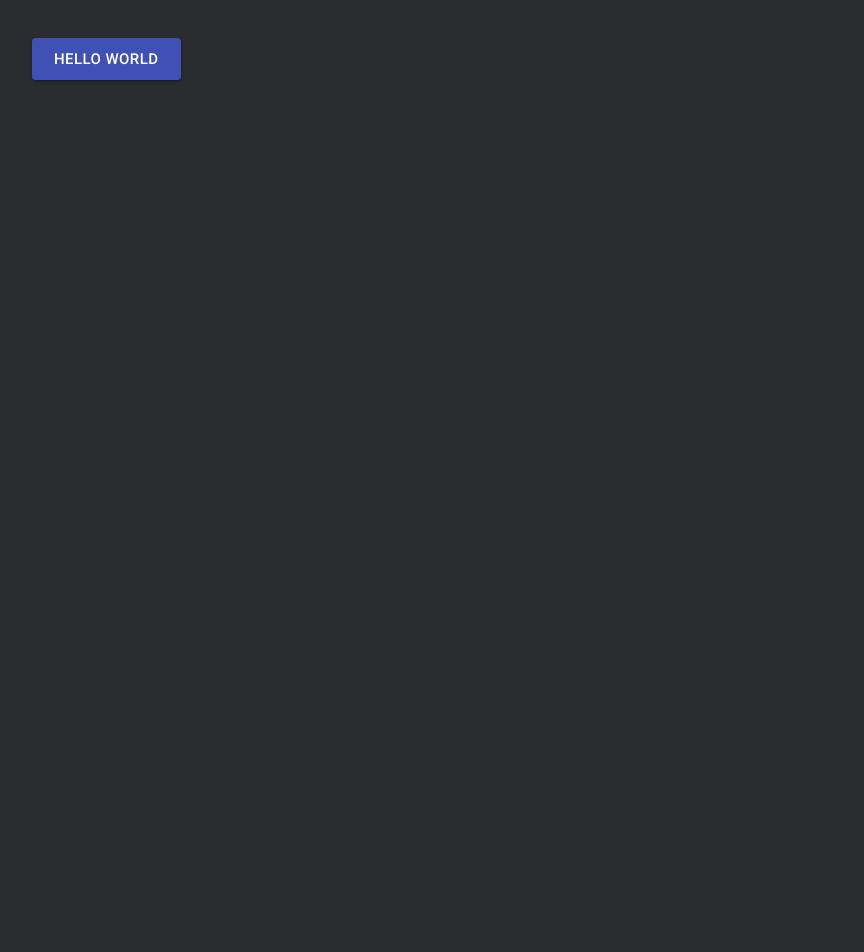
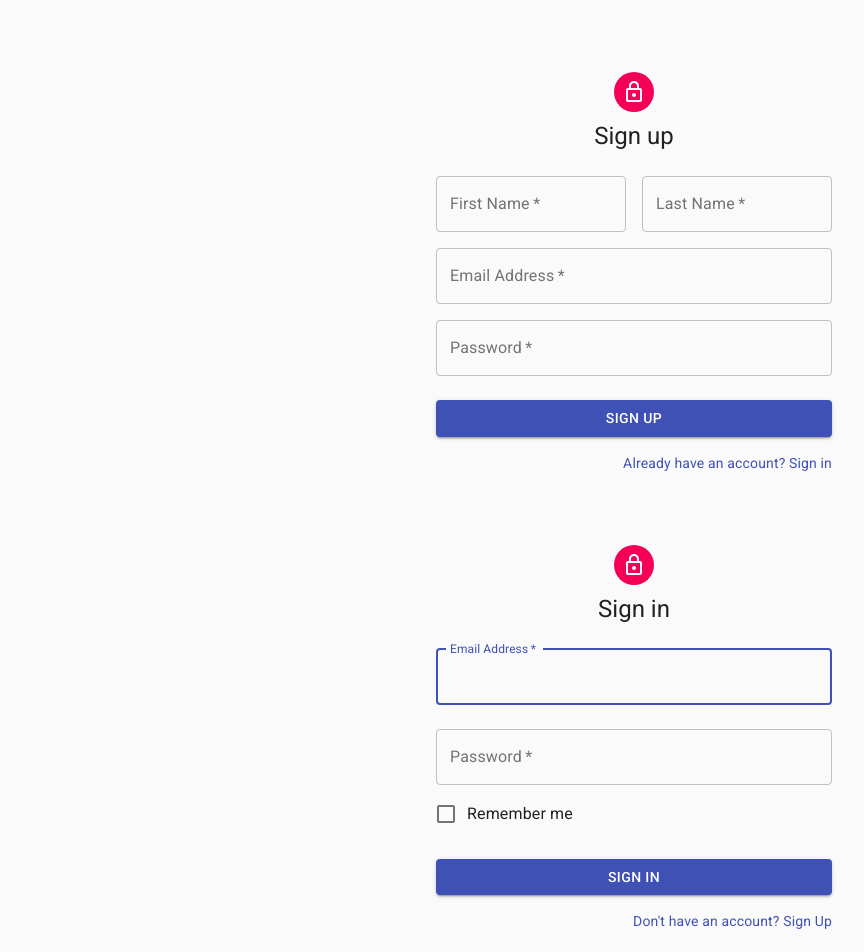
Before and after one commit to Vooooodoo/task-manager-frontend, a React (Create React App) app: page / in a window 1280 px wide. Shown: the top 952 px of the page, without its empty margins (6-870 px from the left). Before the commit the page ends 800 px from the top, so only its background shows below. Built offline with nearby package versions, Linux system fonts and the light colour scheme.

Commit message:
feature: add sign up & singn in components

```diff
--- a/package.json
+++ b/package.json
@@ -4,6 +4,7 @@
   "private": true,
   "dependencies": {
     "@material-ui/core": "^4.11.3",
+    "@material-ui/icons": "^4.11.2",
     "@reduxjs/toolkit": "^1.5.0",
     "@testing-library/jest-dom": "^5.11.9",
     "@testing-library/react": "^11.2.5",
--- a/src/components/App/App.js
+++ b/src/components/App/App.js
@@ -1,13 +1,15 @@
-import Button from '@material-ui/core/Button';
 import GlobalStyle from '../GlobalStyle';
+import SignUp from '../SignUp';
+import SignIn from '../SignIn';
+import Footer from '../Footer';
 
 function App() {
   return (
     <>
       <GlobalStyle />
-      <Button size='large' variant='contained' color='primary'>
-        Hello World
-      </Button>
+      <SignUp />
+      <SignIn />
+      <Footer />
     </>
   );
 }
--- /dev/null
+++ b/src/components/Footer/index.js
@@ -0,0 +1,21 @@
+import React from 'react';
+import Box from '@material-ui/core/Box';
+import Typography from '@material-ui/core/Typography';
+import Link from '@material-ui/core/Link';
+
+function Footer() {
+  return (
+    <Box mt={5}>
+      <Typography variant="body2" color="textSecondary" align="center">
+        {'Copyright © '}
+        <Link color="inherit" href="https://github.com/Vooooodoo" target="_blank">
+          Andrukhanenko Roman
+        </Link>{' '}
+        {new Date().getFullYear()}
+        {'.'}
+      </Typography>
+    </Box>
+  );
+}
+
+export default Footer;
--- a/src/components/GlobalStyle/index.js
+++ b/src/components/GlobalStyle/index.js
@@ -2,8 +2,6 @@
 
 const GlobalStyle = createGlobalStyle`
   html {
-    background-color: #2A2C2F;
-    padding: 30px;
     min-width: 320px;
     font-family: 'Roboto', Arial, sans-serif;
     color: #FFFFFF;
@@ -13,26 +11,5 @@
     -ms-text-size-adjust: 100%;
     -moz-text-size-adjust: 100%;
   }
-
-  main, footer {
-    max-width: 550px;
-    margin: 0 auto;
-  }
-
-  button {
-    background-color: #af1045;
-    padding: 0;
-    cursor: pointer;
-    color: white;
-    border: none;
-  }
-
-  button:hover {
-    background-color: #97113d;
-  }
-
-  .transition {
-    transition: .3s linear;
-  }
 `
 export default GlobalStyle;
--- /dev/null
+++ b/src/components/SignIn/index.js
@@ -0,0 +1,95 @@
+import React from 'react';
+import Avatar from '@material-ui/core/Avatar';
+import Button from '@material-ui/core/Button';
+import CssBaseline from '@material-ui/core/CssBaseline';
+import TextField from '@material-ui/core/TextField';
+import FormControlLabel from '@material-ui/core/FormControlLabel';
+import Checkbox from '@material-ui/core/Checkbox';
+import Link from '@material-ui/core/Link';
+import Grid from '@material-ui/core/Grid';
+import LockOutlinedIcon from '@material-ui/icons/LockOutlined';
+import Typography from '@material-ui/core/Typography';
+import { makeStyles } from '@material-ui/core/styles';
+import Container from '@material-ui/core/Container';
+
+const useStyles = makeStyles((theme) => ({
+  paper: {
+    marginTop: theme.spacing(8),
+    display: 'flex',
+    flexDirection: 'column',
+    alignItems: 'center',
+  },
+  avatar: {
+    margin: theme.spacing(1),
+    backgroundColor: theme.palette.secondary.main,
+  },
+  form: {
+    width: '100%', // Fix IE 11 issue.
+    marginTop: theme.spacing(1),
+  },
+  submit: {
+    margin: theme.spacing(3, 0, 2),
+  },
+}));
+
+export default function SignIn() {
+  const classes = useStyles();
+
+  return (
+    <Container component="main" maxWidth="xs">
+      <CssBaseline />
+      <div className={classes.paper}>
+        <Avatar className={classes.avatar}>
+          <LockOutlinedIcon />
+        </Avatar>
+        <Typography component="h1" variant="h5">
+          Sign in
+        </Typography>
+        <form className={classes.form} noValidate>
+          <TextField
+            variant="outlined"
+            margin="normal"
+            required
+            fullWidth
+            id="email"
+            label="Email Address"
+            name="email"
+            autoComplete="email"
+            autoFocus
+          />
+          <TextField
+            variant="outlined"
+            margin="normal"
+            required
+            fullWidth
+            name="password"
+            label="Password"
+            type="password"
+            id="password"
+            autoComplete="current-password"
+          />
+          <FormControlLabel
+            control={<Checkbox value="remember" color="primary" />}
+            label="Remember me"
+          />
+          <Button
+            type="submit"
+            fullWidth
+            variant="contained"
+            color="primary"
+            className={classes.submit}
+          >
+            Sign In
+          </Button>
+          <Grid container justify="flex-end">
+            <Grid item>
+              <Link href="#" variant="body2">
+                {"Don't have an account? Sign Up"}
+              </Link>
+            </Grid>
+          </Grid>
+        </form>
+      </div>
+    </Container>
+  );
+}
--- /dev/null
+++ b/src/components/SignUp/index.js
@@ -0,0 +1,115 @@
+import React from 'react';
+import Avatar from '@material-ui/core/Avatar';
+import Button from '@material-ui/core/Button';
+import CssBaseline from '@material-ui/core/CssBaseline';
+import TextField from '@material-ui/core/TextField';
+import Link from '@material-ui/core/Link';
+import Grid from '@material-ui/core/Grid';
+import LockOutlinedIcon from '@material-ui/icons/LockOutlined';
+import Typography from '@material-ui/core/Typography';
+import { makeStyles } from '@material-ui/core/styles';
+import Container from '@material-ui/core/Container';
+
+const useStyles = makeStyles((theme) => ({
+  paper: {
+    marginTop: theme.spacing(8),
+    display: 'flex',
+    flexDirection: 'column',
+    alignItems: 'center',
+  },
+  avatar: {
+    margin: theme.spacing(1),
+    backgroundColor: theme.palette.secondary.main,
+  },
+  form: {
+    width: '100%', // Fix IE 11 issue.
+    marginTop: theme.spacing(3),
+  },
+  submit: {
+    margin: theme.spacing(3, 0, 2),
+  },
+}));
+
+export default function SignUp() {
+  const classes = useStyles();
+
+  return (
+    <Container component="main" maxWidth="xs">
+      <CssBaseline />
+      <div className={classes.paper}>
+        <Avatar className={classes.avatar}>
+          <LockOutlinedIcon />
+        </Avatar>
+        <Typography component="h1" variant="h5">
+          Sign up
+        </Typography>
+        <form className={classes.form} noValidate>
+          <Grid container spacing={2}>
+            <Grid item xs={12} sm={6}>
+              <TextField
+                autoComplete="fname"
+                name="firstName"
+                variant="outlined"
+                required
+                fullWidth
+                id="firstName"
+                label="First Name"
+                autoFocus
+              />
+            </Grid>
+            <Grid item xs={12} sm={6}>
+              <TextField
+                variant="outlined"
+                required
+                fullWidth
+                id="lastName"
+                label="Last Name"
+                name="lastName"
+                autoComplete="lname"
+              />
+            </Grid>
+            <Grid item xs={12}>
+              <TextField
+                variant="outlined"
+                required
+                fullWidth
+                id="email"
+                label="Email Address"
+                name="email"
+                autoComplete="email"
+              />
+            </Grid>
+            <Grid item xs={12}>
+              <TextField
+                variant="outlined"
+                required
+                fullWidth
+                name="password"
+                label="Password"
+                type="password"
+                id="password"
+                autoComplete="current-password"
+              />
+            </Grid>
+          </Grid>
+          <Button
+            type="submit"
+            fullWidth
+            variant="contained"
+            color="primary"
+            className={classes.submit}
+          >
+            Sign Up
+          </Button>
+          <Grid container justify="flex-end">
+            <Grid item>
+              <Link href="#" variant="body2">
+                Already have an account? Sign in
+              </Link>
+            </Grid>
+          </Grid>
+        </form>
+      </div>
+    </Container>
+  );
+}
```
Also changed, not shown: 1 other file (tests, documents, lock files or other folders).
